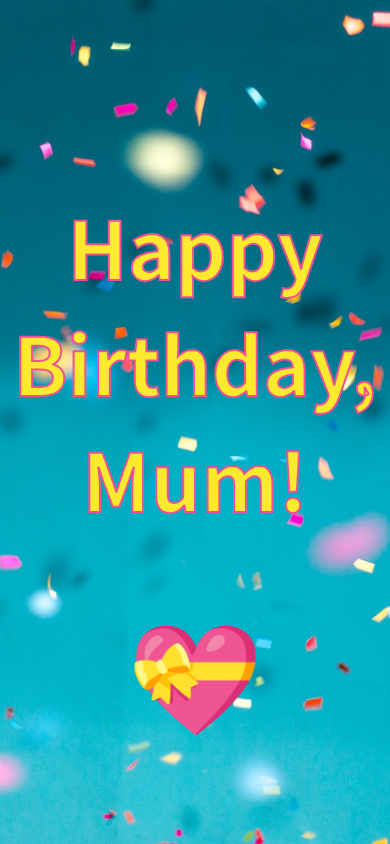
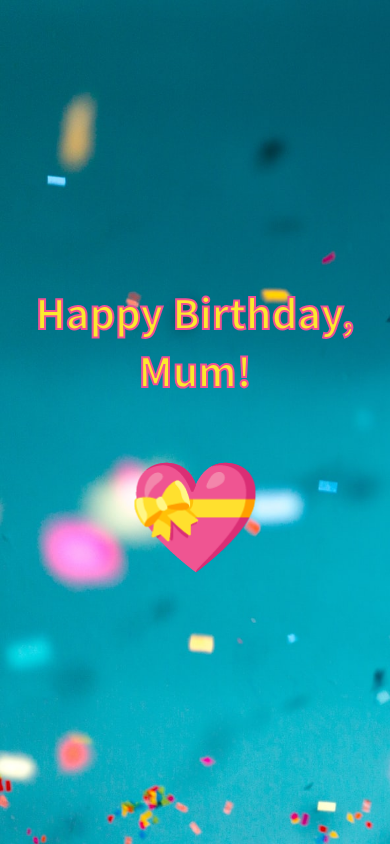
Before and after one commit to hannah-robinson/hbd, a plain HTML site: page index.html in a window 390 px wide. Drawn offline with Linux system fonts and the light colour scheme.

Commit message:
Change font size on mobile

```diff
--- a/script.js
+++ b/script.js
@@ -10,7 +10,6 @@ function makeHeartsFly() {
   container.removeEventListener('click', makeHeartsFly);
   heartBtn.remove();
   text.innerHTML = 'Whacky doo!!!';
-  // text.classList.add('h1-clicked');
 
   const heartEmoji = {
     0: "💙",
--- a/style.css
+++ b/style.css
@@ -17,8 +17,7 @@ body {
   background-color: #fff;
   background-image: url(./confetti.jpg);
   background-size: cover;
-  background-repeat: no-repeat;
-  background-position: center;
+  /* background-repeat: no-repeat; */
 }
 
 .container {
@@ -30,11 +29,6 @@ body {
 h1 {
   font-size: 5em;
   text-align: center;
-  padding-top: .5em;
-}
-
-.h1-clicked {
-  padding-bottom: 7em;
 }
 
 .heart-stack {
@@ -291,3 +285,11 @@ h1 {
     opacity: 100;
   }
 }
+
+/* Font resizing for mobile */
+
+@media screen and (max-width: 500px) {
+  h1 {
+    font-size: 2.5em;
+  }
+}
```
Also changed, not shown: index.html (+0 -1 lines).
